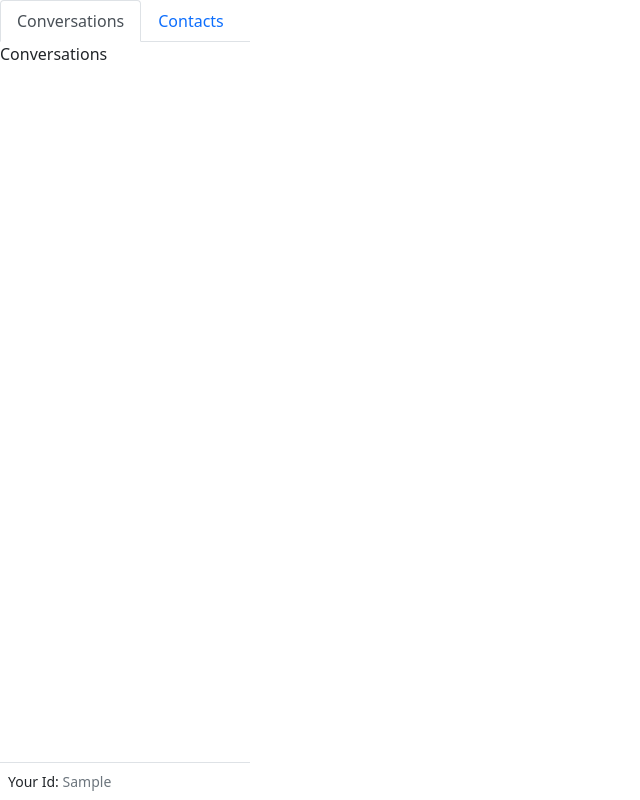
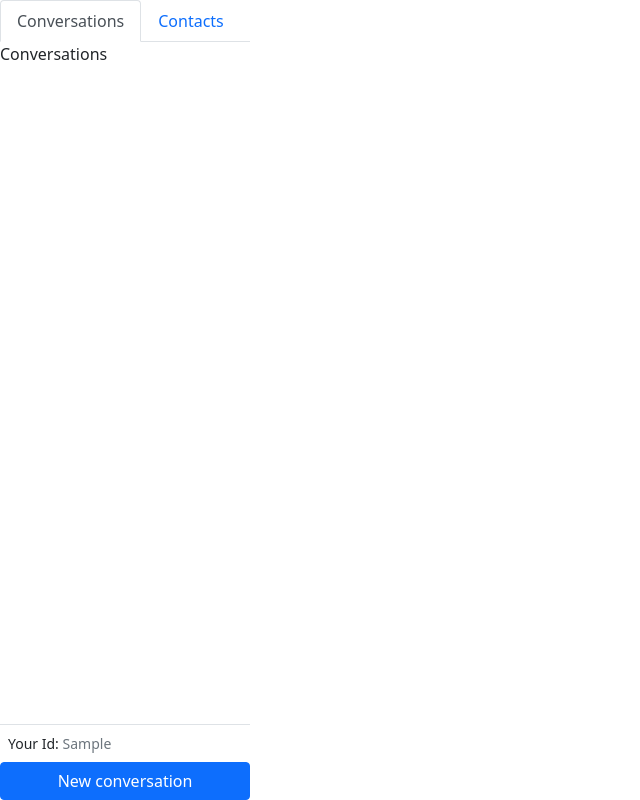
Before and after one commit to ban-mazin/chatApp, a React (Create React App) app in the folder chatapp/: page / in a window 1280 px wide. Both pictures are taken after typing "Sample" into the empty fields and a click on the button "Login". Shown: the whole page, without its empty margins (0-640 px from the left). Built offline with nearby package versions, Linux system fonts and the light colour scheme.

Commit message:
add new button

```diff
--- a/chatapp/src/components/Sidebar.js
+++ b/chatapp/src/components/Sidebar.js
@@ -1,5 +1,5 @@
 import React, { useState } from 'react';
-import { Tab, Nav } from 'react-bootstrap';
+import { Tab, Nav, Button } from 'react-bootstrap';
 import Conversations from './Conversation';
 import Contacs from './Contacts';
 
@@ -8,7 +8,8 @@ const CONTACTS_KEY = 'contacts';
 
 export default function Sidebar({ id }) {
 
-const [activeKey, setActiveKey] = useState(CONVERSATIONS_KEY)
+const [activeKey, setActiveKey] = useState(CONVERSATIONS_KEY);
+const conversationstationOpen = activeKey === CONVERSATIONS_KEY
 
   return (
     <div style= {{ width: '250px'}} className="d-flex flex-column">
@@ -32,6 +33,9 @@ const [activeKey, setActiveKey] = useState(CONVERSATIONS_KEY)
         <div className="p-2 border-top border-right small">
           Your Id: <spam className="text-muted">{id}</spam>
         </div>
+        <Button>
+          New {conversationstationOpen ? 'conversation' : 'Contact'}
+        </Button>
       </Tab.Container>
     </div>
   )
```
